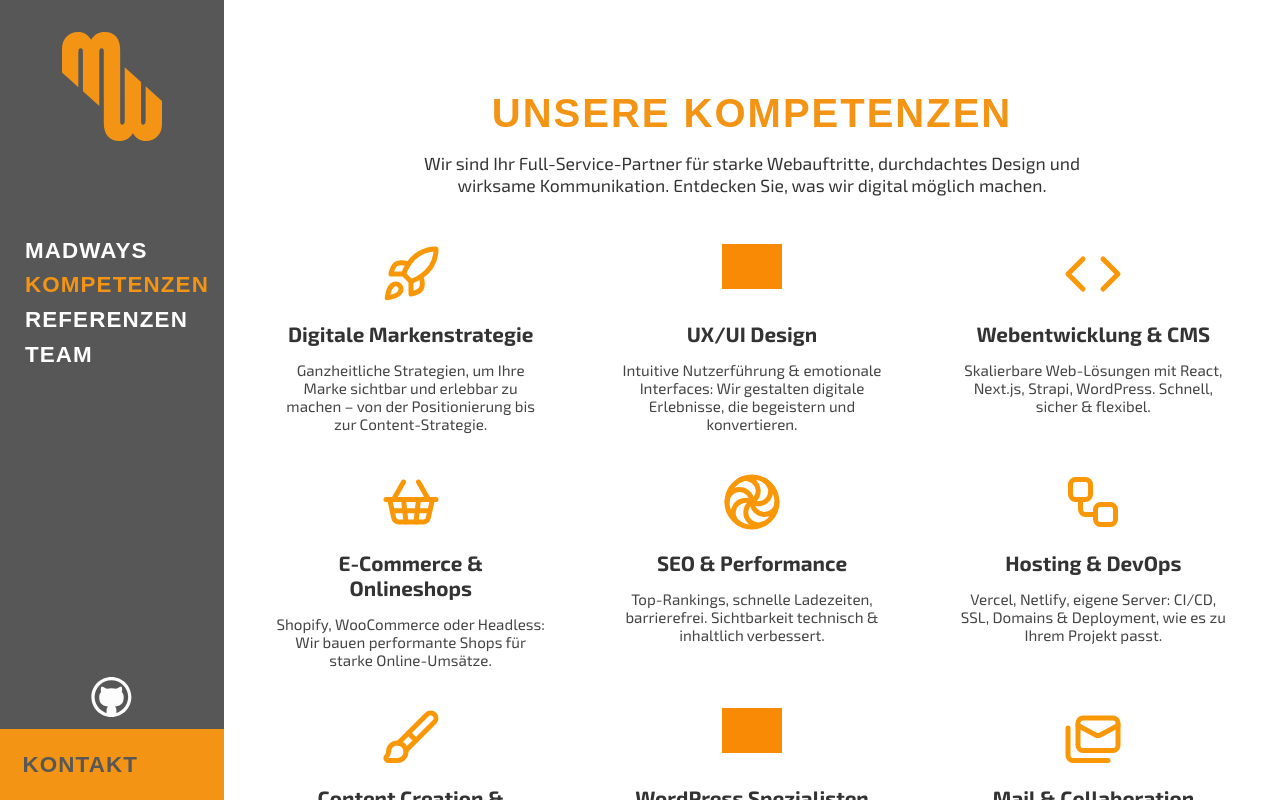
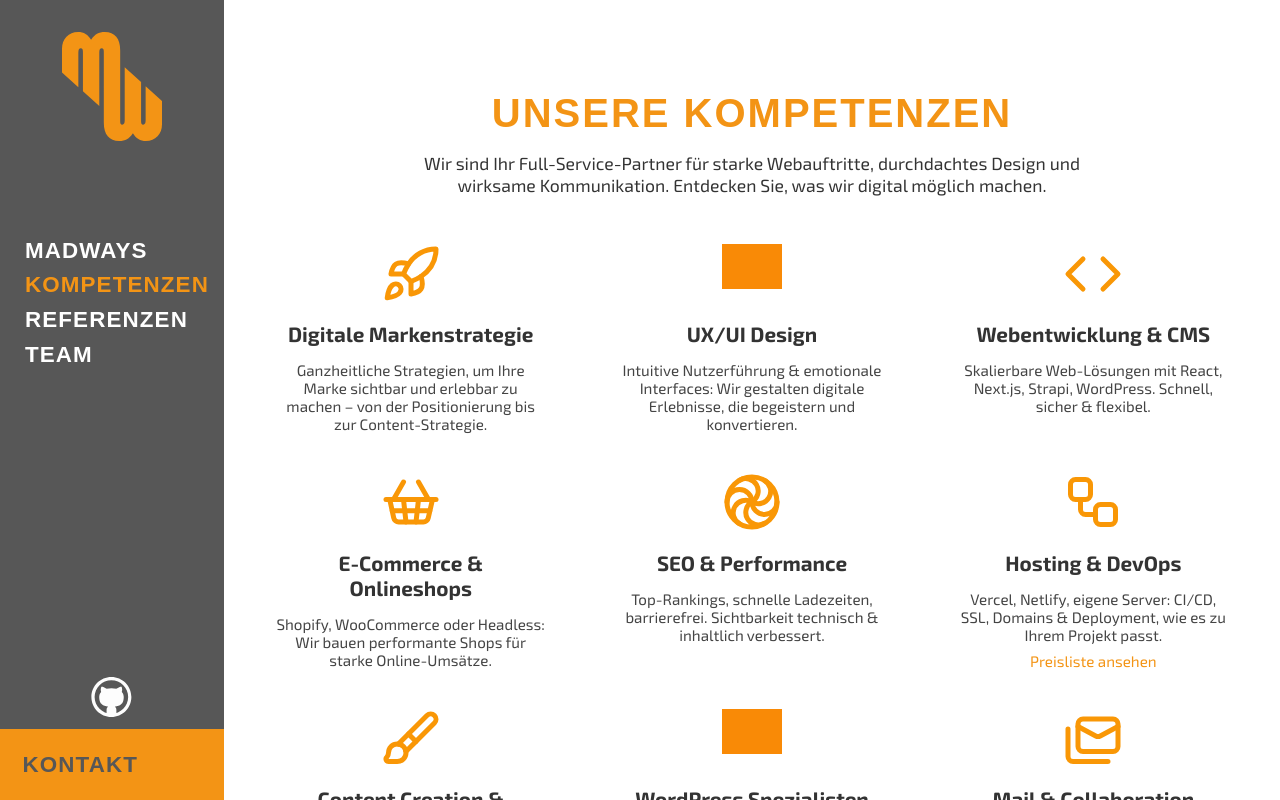
Before and after one commit to Madways/madways.de, a React (Vite) app: page /kompetenzen in a window 1280 px wide. Built offline with nearby package versions, Linux system fonts and the light colour scheme; grey boxes are pictures that could not be loaded; a web font is replaced by a local one.

Commit message:
more links

```diff
--- a/src/pages/Kompetenzen.css
+++ b/src/pages/Kompetenzen.css
@@ -119,3 +119,15 @@
     font-size: 2rem;
   }
 }
+
+.yellow-link {
+  display: inline-block; /* ← wichtig für margin funktioniert */
+  margin-top: 0.5rem;    /* ← Abstand nach oben */
+  color: #f39415;
+  text-decoration: none;
+  transition: color 0.2s ease;
+}
+
+.yellow-link:hover {
+  color: #575757; /* helleres Gelb beim Hover */
+}
--- a/src/pages/Kompetenzen.jsx
+++ b/src/pages/Kompetenzen.jsx
@@ -30,7 +30,13 @@ const kompetenzen = [
 {
   icon: '/icons/hosting.svg',
   title: 'Hosting & DevOps',
-    text: 'Vercel, Netlify, eigene Server: CI/CD, SSL, Domains & Deployment, wie es zu Ihrem Projekt passt.',
+  text: (
+    <>
+      Vercel, Netlify, eigene Server: CI/CD, SSL, Domains & Deployment, wie es zu Ihrem Projekt passt.
+      <br />
+      <a href="/preisliste" className="yellow-link">Preisliste ansehen</a>
+    </>
+  )
 },
   {
     icon: '/icons/content.svg',
@@ -45,7 +51,13 @@ const kompetenzen = [
   {
   icon: '/icons/social.svg',
   title: 'Mail & Collaboration',
-    text: 'Einrichtung und Betrieb von sicheren E-Mail-Konten, Groupware und Cloud-Lösungen auf Wunsch mit eigener Domain.',
+  text: (
+    <>
+      Einrichtung und Betrieb von sicheren E-Mail-Konten, Groupware und Cloud-Lösungen auf Wunsch mit eigener Domain.
+      <br />
+      <a href="/preisliste" className="yellow-link">Preisliste ansehen</a>
+    </>
+  )
 },
   {
   icon: '/icons/hardware.svg',
--- a/src/pages/Team.jsx
+++ b/src/pages/Team.jsx
@@ -49,6 +49,12 @@ function Team() {
           Unser Ziel ist es, Ihr Unternehmen mit einer Webseite zu fördern, auf welcher Ihre Kunden und Interessenten über Ihre Philosophie, Ihren Standort, Ihre Produkte und Kompetenzen sowie die Öffnungszeiten und schnelle Kontaktmöglichkeiten informiert werden. Und das ganz im individuellen Stil Ihres Unternehmens, mit Bildern der Verkaufsräume und Schaufenster, um keine Fragen offenzulassen.
         </p>
       </div>
+      <div className="kompetenzen-contact">
+          <a href="/kontakt" className="madways-button">
+            ZUM KONTAKT
+            <span className="madways-button-pointer"></span>
+          </a>
+        </div>
     </div>
   );
 }
```
Lines whose indentation alone changed are shown as unchanged.
